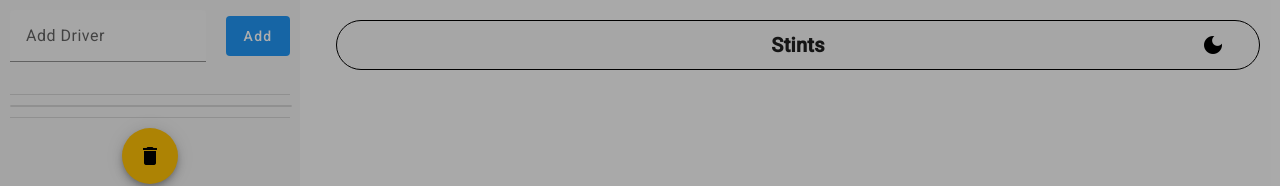
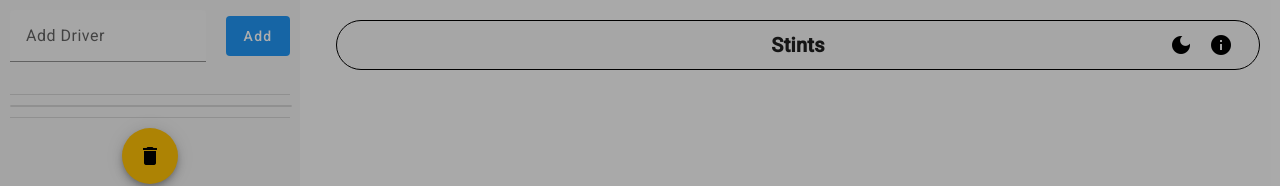
Before and after one commit to Marcoge/24h-helper, an Angular app: page / in a window 1280 px wide. Shown: the top 186 px of the page. Built offline with nearby package versions, Linux system fonts and the light colour scheme.

Commit message:
Added info button to time-table component to show info dialog.

```diff
--- a/src/app/time-table/time-table.component.html
+++ b/src/app/time-table/time-table.component.html
@@ -1,10 +1,15 @@
 <mat-toolbar class="header-bar">
   <div class="toolbar-content">
     <span class="title"><b>Stints</b></span>
-    <button mat-icon-button (click)="toggleTheme()">
+    <button mat-icon-button class="dark-mode-toggle" (click)="toggleTheme()">
       <mat-icon [ngStyle]="{ color: isDarkTheme() ? '#ffffff' : '#000000' }">{{
         isDarkTheme() ? "light_mode" : "dark_mode"
       }}</mat-icon>
+    </button>
+    <button mat-icon-button class="info-button" (click)="openInfoDialog()">
+      <mat-icon [ngStyle]="{ color: isDarkTheme() ? '#ffffff' : '#000000' }"
+        >info</mat-icon
+      >
     </button>
   </div>
 </mat-toolbar>
--- a/src/app/time-table/time-table.component.scss
+++ b/src/app/time-table/time-table.component.scss
@@ -21,9 +21,14 @@
   transform: translateX(-50%);
 }
 
-button[mat-icon-button] {
+.dark-mode-toggle {
   position: absolute;
-  right: 8px;
+  right: 40px;
+}
+
+.info-button {
+  position: absolute;
+  right: 0px;
 }
 
 .stint-list {
--- a/src/app/time-table/time-table.component.ts
+++ b/src/app/time-table/time-table.component.ts
@@ -8,6 +8,8 @@ import { CommonModule } from '@angular/common';
 import { DataService } from '../services/data.service';
 import { Stint } from '../model/stint';
 import { ConfigService } from '../services/config.service';
+import { InfoDialogComponent } from '../dialogs/info-dialog/info-dialog.component';
+import { MatDialog } from '@angular/material/dialog';
 
 @Component({
   selector: 'app-time-table',
@@ -17,7 +19,7 @@ import { ConfigService } from '../services/config.service';
     TimeTableEntryComponent,
     MatButtonModule,
     MatIconModule,
-    CommonModule
+    CommonModule,
   ],
   templateUrl: './time-table.component.html',
   styleUrl: './time-table.component.scss',
@@ -25,12 +27,19 @@ import { ConfigService } from '../services/config.service';
 export class TimeTableComponent {
   stints = this.dataService.stints;
   private themeService = inject(ConfigService);
+  private dialog = inject(MatDialog);
   isDarkTheme = this.themeService.isDarkTheme;
 
   constructor(private dataService: DataService) {}
 
   toggleTheme() {
     this.themeService.toggleTheme();
+  }
+
+  openInfoDialog() {
+    const dialogRef = this.dialog.open(InfoDialogComponent, {
+      autoFocus: 'okButton',
+    });
   }
 
   addStint() {
```
